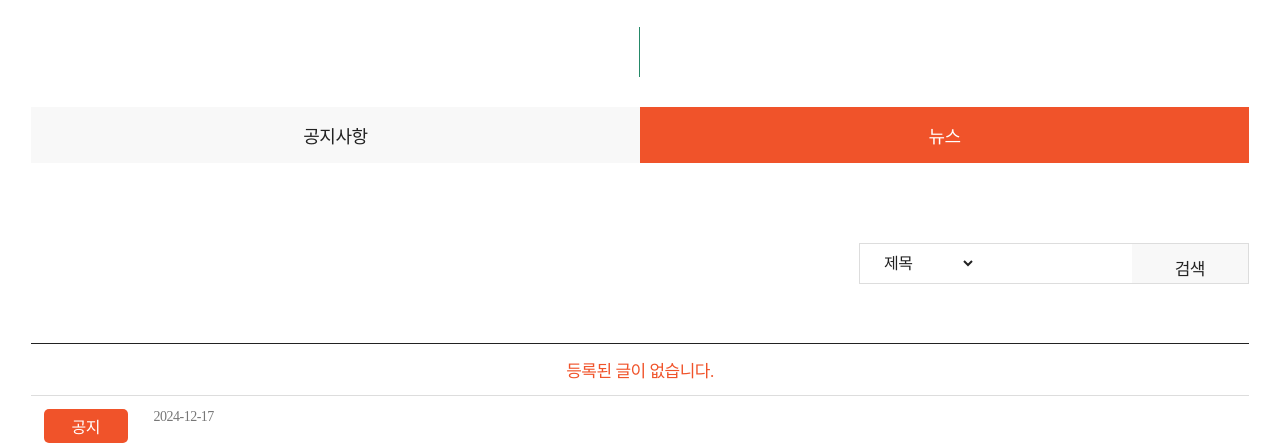
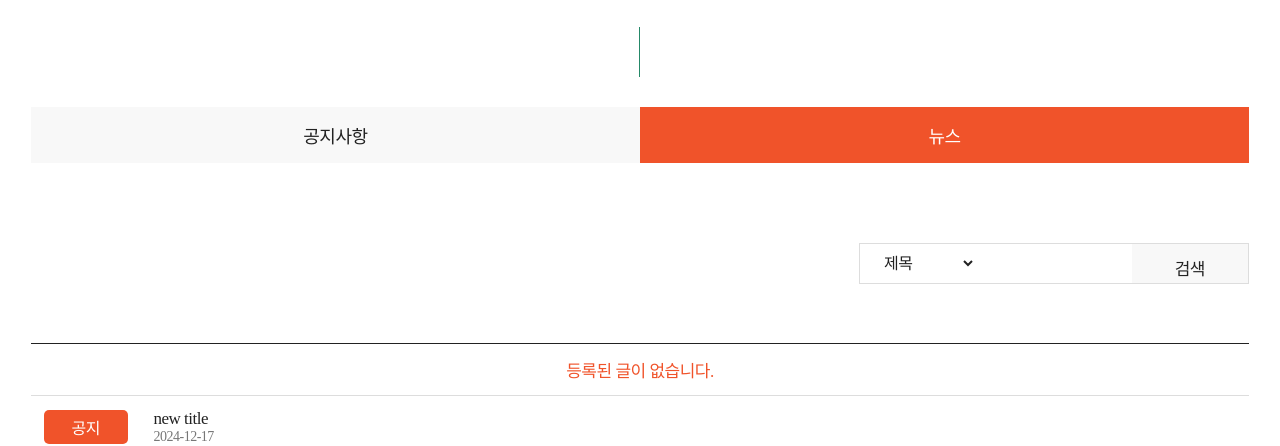
Before and after one commit to wlsghk/thenewgray, a plain HTML site: page sub/news.html in a window 1280 px wide. Shown: the part 364-810 px from the top of the page. Drawn offline with nearby package versions, Linux system fonts and the light colour scheme; some icons are missing; files whose address does not match are found by name; a web font is replaced by a local one.

Commit message:
add new title text

```diff
--- a/sub/news.html
+++ b/sub/news.html
@@ -273,6 +273,7 @@
                                     </td>
                                     <td class="left">
                                         <a href="#" target="_blank">
+                                            new title
                                         </a>
                                         <span>
                                             2024-12-17
```
